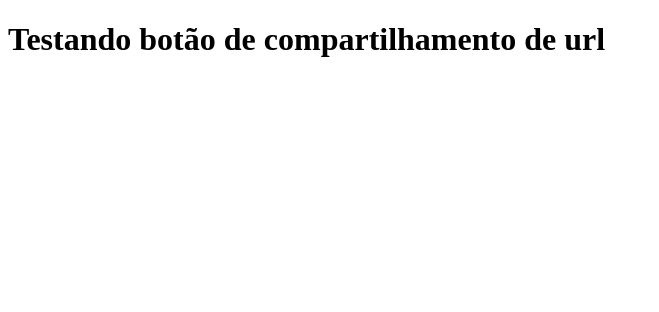
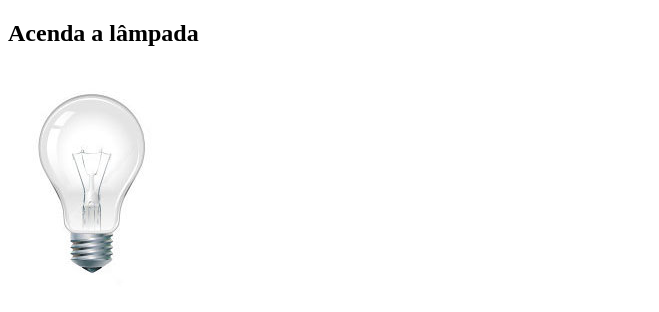
Before and after one commit to JardelDeveloper/eventoLampada, a plain HTML site: page index.html in a window 1280 px wide. Shown: the whole page, without its empty margins (0-659 px from the left). Drawn offline with Linux system fonts and the light colour scheme.

Commit message:
Corrigindo erro

```diff
--- a/index.html
+++ b/index.html
@@ -6,7 +6,7 @@
     <meta name="viewport" content="width=device-width, initial-scale=1.0"/>
 </head>
 <body>
-   <!-- 1 função para exibir 3 estados baseado em passar parâmetros
+   <!-- 1 função para exibir 3 estados baseado em passar parâmetros -->
     <h2>Acenda a lâmpada</h2>
     <img src="imagens/lampada-apagada.jpg" id="lampadaApagada" onmousemove="mudaLampada('lampada-acesa')" onmouseout="mudaLampada('lampada-apagada')" onclick="mudaLampada('lampada-quebrada')" alt="lâmpada apagada"/>
 
@@ -20,18 +20,6 @@
             }
         }
     }
-</script>
--->
-
-<h1>Testando botão de compartilhamento de url</h1>
-
-<a href="https://jardeldeveloper.github.io/eventoLampada/" id="facebook-share-btt" rel="nofollow" target="_blank" class="facebook-share-button"></a>
-<!--Constrói a URL depois que o DOM estiver pronto-->
-<script>
-document.addEventListener("DOMContentLoaded", function() {
-    //altera a URL do botão
-    document.getElementById("facebook-share-btt").href = "https://www.facebook.com/sharer/sharer.php?u=" + encodeURIComponent(window.location.href);
-}, false);
 </script>
 
 <!--
```
